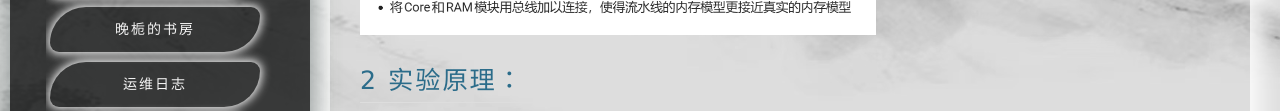
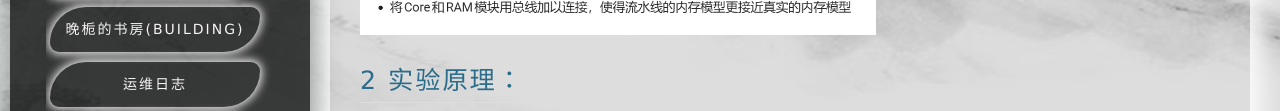
Before and after one commit to wing3e/wing3e.github.io, a plain HTML site: page 2023/11/22/Computer-System-II-Lab-2-：Forwarding-及-AXI4-lite-总线内存模型/index.html in a window 1280 px wide. Shown: the part 438-549 px from the top of the page. Drawn offline with nearby package versions, Linux system fonts and the light colour scheme; some packages are replaced by stand-ins of ours; a script that the page names is missing; a web font is replaced by a local one.

Commit message:
Site updated: 2023-12-04 16:48:33

```diff
--- a/2023/11/22/Computer-System-II-Lab-2-：Forwarding-及-AXI4-lite-总线内存模型/index.html
+++ b/2023/11/22/Computer-System-II-Lab-2-：Forwarding-及-AXI4-lite-总线内存模型/index.html
@@ -201,7 +201,7 @@ mjx-container[display="true"] + br {
 
 							<li><a href="/introduction">关于我</a></li>
 
-							<li><a href="/pp">晚栀的书房</a></li>
+							<li><a href="/pp">晚栀的书房(building)</a></li>
 
 							<li><a href="/log">运维日志</a></li>
 
@@ -297,7 +297,7 @@ mjx-container[display="true"] + br {
 
 					<li><a href="/introduction">关于我</a></li>
 
-					<li><a href="/pp">晚栀的书房</a></li>
+					<li><a href="/pp">晚栀的书房(building)</a></li>
 
 					<li><a href="/log">运维日志</a></li>
 
```
Also changed, not shown: 2023/11/22/Computer-System-II-Lab1-：基于Stall的五级流水线/index.html (+2 -2 lines), 2023/11/24/Shamir秘密共享/index.html (+2 -2 lines), 2023/11/25/ZJUCTF-Pwn-Partial/index.html (+2 -2 lines), 2023/12/01/2023-ZJUCT-Reverse-Partial-F/index.html (+2 -2 lines), 2023/12/04/PageRank/index.html (+2 -2 lines), archives/2023/11/index.html (+2 -2 lines), archives/2023/12/index.html (+2 -2 lines), archives/2023/index.html (+2 -2 lines), archives/index.html (+2 -2 lines), index.html (+2 -2 lines), introduction/index.html (+2 -2 lines), log/index.html (+2 -2 lines), tags/Pwn/index.html (+2 -2 lines), tags/Reverse/index.html (+2 -2 lines), 4 more files.
